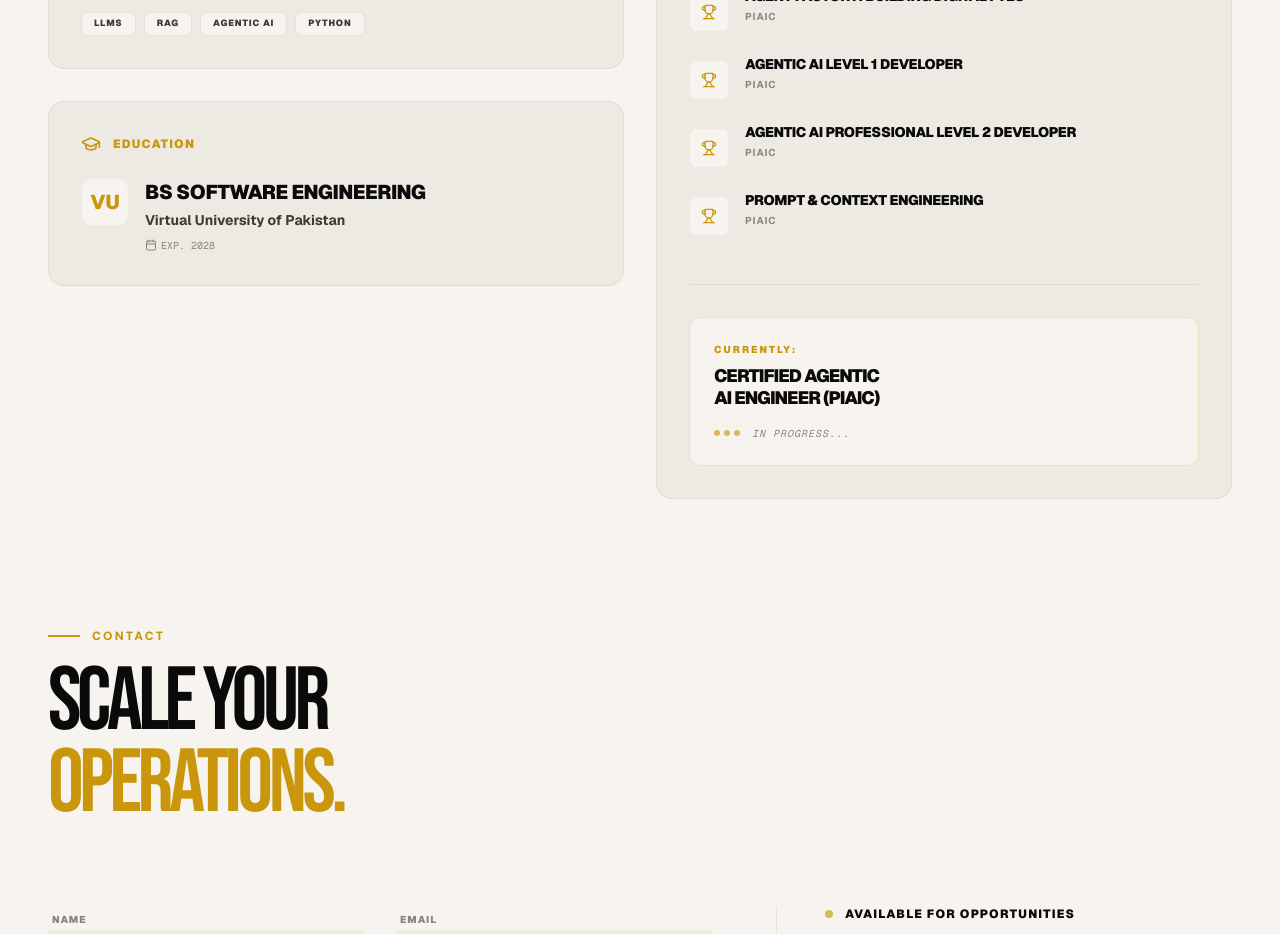
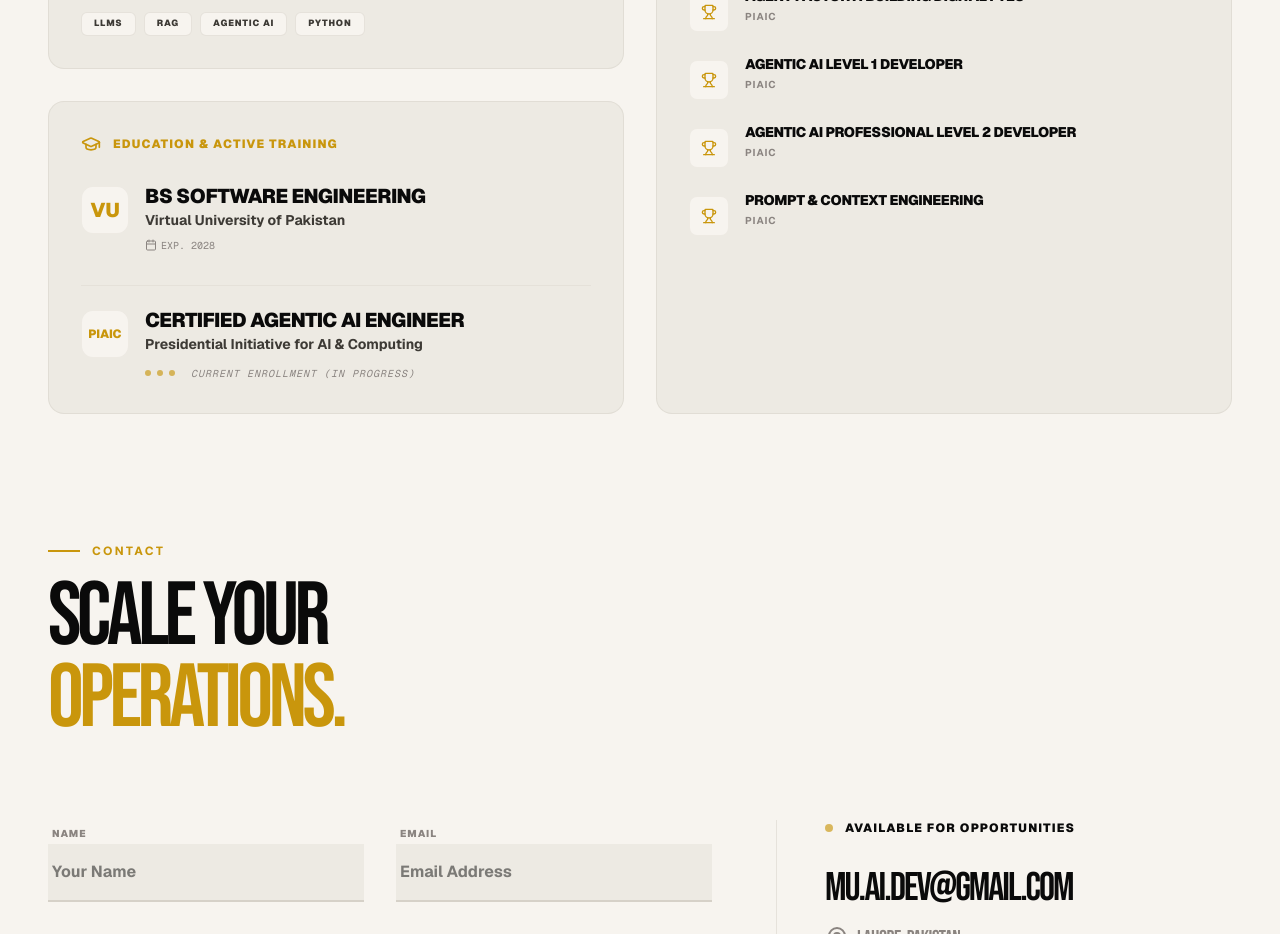
Before and after one commit to MuhammadUsmanGM/Portfolio, a Next.js app: page / in a window 1280 px wide. Shown: the part 7000-7934 px from the top of the page. Built offline with nearby package versions, Linux system fonts and the light colour scheme; no server answers.

Commit message:
style: unify education entries layout in Background.tsx

```diff
--- a/app/components/Background.tsx
+++ b/app/components/Background.tsx
@@ -92,20 +92,45 @@ const Background = () => {
               transition={{ duration: 0.6, delay: 0.1 }}
               className="p-8 rounded-2xl bg-bg-2 border border-border/50 hover:border-accent/30 transition-all duration-500"
             >
-              <div className="flex items-center gap-3 mb-6 text-accent">
+              <div className="flex items-center gap-3 mb-8 text-accent">
                 <GraduationCap size={20} />
-                <span className="text-xs font-black uppercase tracking-widest">Education</span>
+                <span className="text-xs font-black uppercase tracking-widest">Education & Active Training</span>
               </div>
 
+              <div className="space-y-8">
+                {/* VU Entry */}
                 <div className="flex items-start gap-4">
-                <div className="w-12 h-12 rounded-xl bg-bg flex items-center justify-center border border-border/30">
+                  <div className="w-12 h-12 rounded-xl bg-bg flex items-center justify-center border border-border/30 shrink-0">
                     <span className="text-xl font-black text-accent">VU</span>
                   </div>
                   <div>
-                  <h3 className="text-xl font-black uppercase tracking-tight text-text mb-1">BS Software Engineering</h3>
+                    <h3 className="text-xl font-black uppercase tracking-tight text-text mb-1 leading-none">BS Software Engineering</h3>
                     <p className="text-text-sub text-sm font-bold mb-2">Virtual University of Pakistan</p>
                     <div className="flex items-center gap-4 text-muted text-[10px] font-mono uppercase">
                       <span className="flex items-center gap-1"><Calendar size={12} /> Exp. 2028</span>
+                    </div>
+                  </div>
+                </div>
+
+                {/* PIAIC Entry */}
+                <div className="pt-6 border-t border-border/40">
+                  <div className="flex items-start gap-4">
+                    <div className="w-12 h-12 rounded-xl bg-bg flex items-center justify-center border border-border/30 shrink-0">
+                      <span className="text-xs font-black text-accent">PIAIC</span>
+                    </div>
+                    <div>
+                      <h3 className="text-xl font-black uppercase tracking-tight text-text mb-1 leading-none">Certified Agentic AI Engineer</h3>
+                      <p className="text-text-sub text-sm font-bold mb-3">Presidential Initiative for AI & Computing</p>
+
+                      <div className="flex items-center gap-4">
+                        <div className="flex gap-1.5">
+                          <div className="w-1.5 h-1.5 rounded-full bg-accent animate-pulse" />
+                          <div className="w-1.5 h-1.5 rounded-full bg-accent animate-pulse delay-75" />
+                          <div className="w-1.5 h-1.5 rounded-full bg-accent animate-pulse delay-150" />
+                        </div>
+                        <span className="text-[10px] font-mono text-muted uppercase tracking-widest italic">Current Enrollment (In Progress)</span>
+                      </div>
+                    </div>
                   </div>
                 </div>
               </div>
@@ -143,23 +168,7 @@ const Background = () => {
               ))}
             </div>
 
-            <div className="mt-auto pt-8 border-t border-border/50">
-              <div className="bg-bg p-6 rounded-xl border border-accent/20">
-                <span className="block text-[10px] font-black uppercase tracking-[0.2em] text-accent mb-2">Currently:</span>
-                <p className="text-lg font-black uppercase tracking-tighter text-text leading-tight">
-                  Certified Agentic <br />
-                  AI Engineer (PIAIC)
-                </p>
-                <div className="mt-4 flex items-center gap-3">
-                  <div className="flex gap-1">
-                    <div className="w-1.5 h-1.5 rounded-full bg-accent animate-pulse" />
-                    <div className="w-1.5 h-1.5 rounded-full bg-accent animate-pulse delay-75" />
-                    <div className="w-1.5 h-1.5 rounded-full bg-accent animate-pulse delay-150" />
-                  </div>
-                  <span className="text-[10px] font-mono text-muted uppercase tracking-widest italic">In Progress...</span>
-                </div>
-              </div>
-            </div>
+
           </motion.div>
 
         </div>
```
Lines whose indentation alone changed are shown as unchanged.
